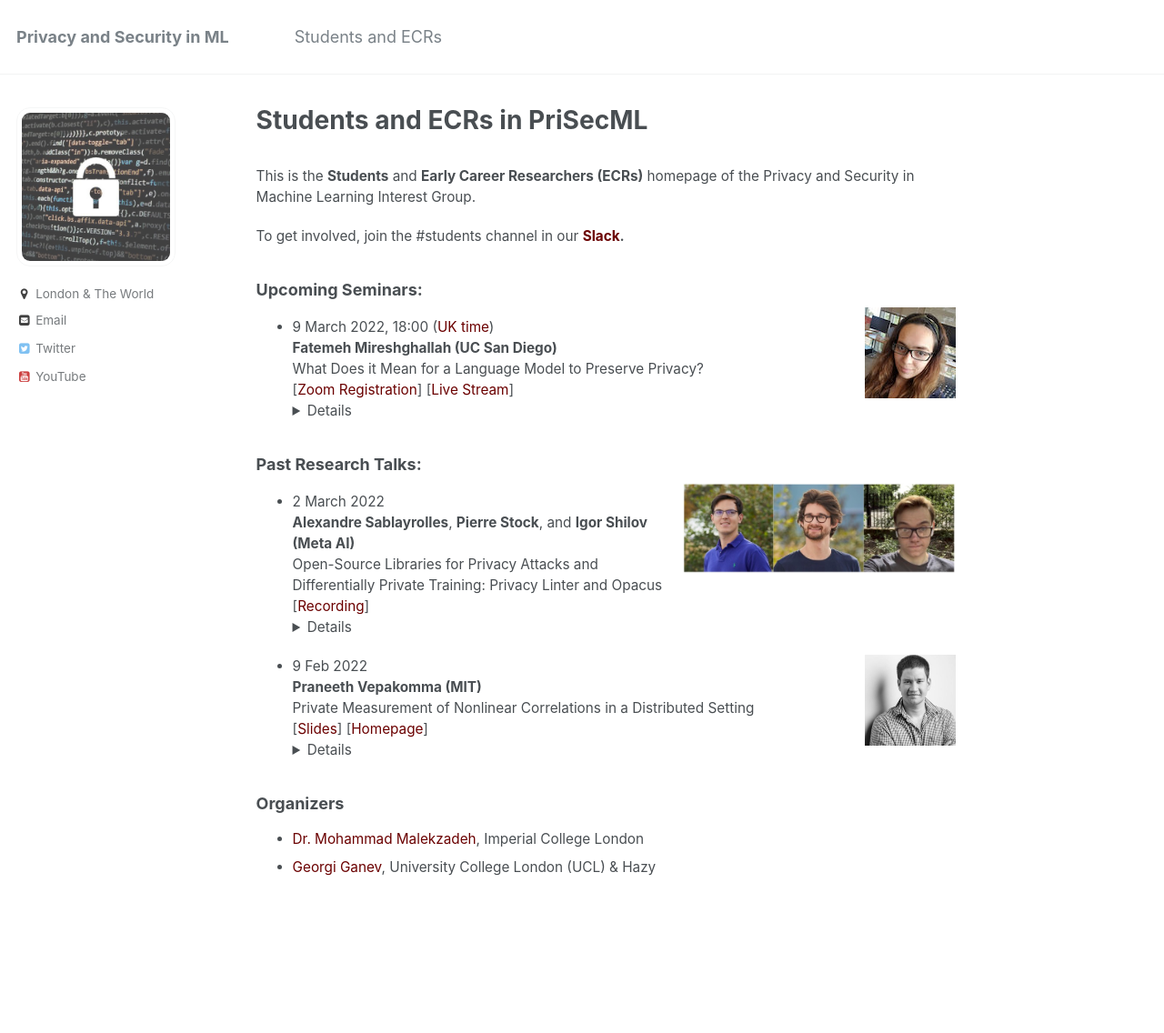
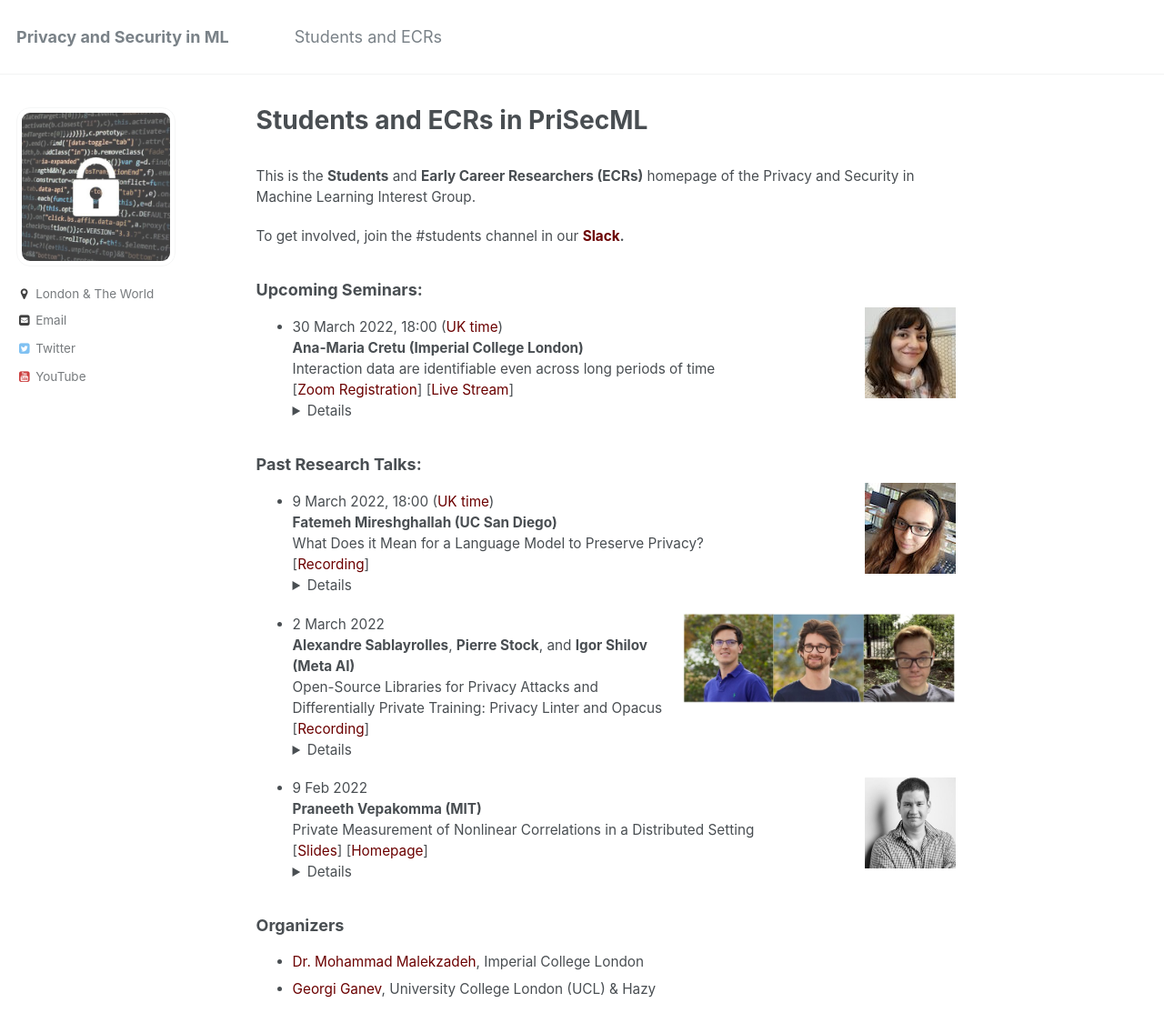
Before and after one commit to prisec-ml/prisec-ml.github.io, a Jekyll site: the page built from _pages/students.md, in a window 1280 px wide and 1145 px high. Shown: the top 1136 px of the window at 91% size. Built offline with Jekyll 4.4.1, drawn with Linux system fonts in a browser that asks for light colours.

Commit message:
update students

```diff
--- a/_pages/students.md
+++ b/_pages/students.md
@@ -13,12 +13,12 @@ To get involved, join the #students channel in our **[Slack](https://join.slack.
 
 ### Upcoming Seminars:
 
-<img src="../images/fatemeh.jpg" style="float:right;width:100px;height:100px;margin-top:00px">
-- 9 March 2022, 18:00 ([UK time](https://www.timeanddate.com/worldclock/fixedtime.html?msg=Seminar&iso=20220309T18&p1=136))
-**Fatemeh Mireshghallah (UC San Diego)**
-What Does it Mean for a Language Model to Preserve Privacy?
-[[Zoom Registration](https://ucl.zoom.us/meeting/register/tJUpdOGvrzgiHdc3Drg4n52HjrY9gCdWhZvn)] [[Live Stream](https://youtu.be/SLMCWfJVe7M)]<details><br>**Abstract:** Natural language reflects our private lives and identities, making its privacy concerns as broad as those of real life. Language models lack the ability to understand the context and sensitivity of text, and tend to memorize phrases present in their training sets. In this talk, we first discuss the potential risks of language models, and then focus on what is required for a language model to be considered privacy preserving, and what the challenges are in making it happen. Then we discuss the mismatch between the narrow assumptions made by popular data protection techniques (data sanitization and differential privacy), and the broadness of natural language and of privacy as a social norm. Finally, we see other alternatives and have a discussion on what the possible paths forward are.<br>
-<br>**Bio:** [https://cseweb.ucsd.edu/~fmireshg/](https://cseweb.ucsd.edu/~fmireshg/)<br></details>
+<img src="../images/ana-maria.jpg" style="float:right;width:100px;height:100px;margin-top:00px">
+- 30 March 2022, 18:00 ([UK time](https://www.timeanddate.com/worldclock/fixedtime.html?msg=Seminar&iso=20220330T18&p1=136))
+**Ana-Maria Cretu (Imperial College London)**
+Interaction data are identifiable even across long periods of time
+[[Zoom Registration](https://ucl.zoom.us/meeting/register/tJMsc-murT8sHtTxQsrfVUM5ELkcbUsjLT8I)] [[Live Stream](https://youtu.be/pDHF4w2FZqA)]<details><br>**Abstract:** Fine-grained records of people’s interactions, both offline and online, are collected at large scale. These data contain sensitive information about whom we meet, talk to, and when. We demonstrate here how people’s interaction behavior is stable over long periods of time and can be used to identify individuals in anonymous datasets. Our attack learns the profile of an individual using geometric deep learning and triplet loss optimization. In a mobile phone metadata dataset of more than 40k people, it correctly identifies 52% of individuals based on their 2-hop interaction graph. We further show that the profiles learned by our method are stable over time and that 24% of people are still identifiable after 20 weeks. Our results suggest that people with well-balanced interaction graphs are more identifiable. Applying our attack to Bluetooth close-proximity networks, we show that even 1-hop interaction graphs are enough to identify people more than 26% of the time. Our results provide strong evidence that disconnected and even re-pseudonymized interaction data can be linked together making them personal data under the European Union’s General Data Protection Regulation.<br>
+<br>**Bio:** [https://ana-mariacretu.github.io/](https://ana-mariacretu.github.io/)<br></details>
 
 
 <!-- ### Past Seminars: -->
@@ -26,6 +26,13 @@ What Does it Mean for a Language Model to Preserve Privacy?
 <!-- ### Upcoming Research Talks: -->
 
 ### Past Research Talks:
+<img src="../images/fatemeh.jpg" style="float:right;width:100px;height:100px;margin-top:00px">
+- 9 March 2022, 18:00 ([UK time](https://www.timeanddate.com/worldclock/fixedtime.html?msg=Seminar&iso=20220309T18&p1=136))
+**Fatemeh Mireshghallah (UC San Diego)**
+What Does it Mean for a Language Model to Preserve Privacy?
+[[Recording](https://ucl.zoom.us/rec/share/aiPoUa5CjeXTdoIe91wGwLoY8EJS1mdw2cv9M2kttluNHhjthH9JqUadr_AwmTjt.7xWpjQlOLc76yqey?startTime=1646849305000 (Passcode: Z*13PSq*))] <details><br>**Abstract:** Natural language reflects our private lives and identities, making its privacy concerns as broad as those of real life. Language models lack the ability to understand the context and sensitivity of text, and tend to memorize phrases present in their training sets. In this talk, we first discuss the potential risks of language models, and then focus on what is required for a language model to be considered privacy preserving, and what the challenges are in making it happen. Then we discuss the mismatch between the narrow assumptions made by popular data protection techniques (data sanitization and differential privacy), and the broadness of natural language and of privacy as a social norm. Finally, we see other alternatives and have a discussion on what the possible paths forward are.<br>
+<br>**Bio:** [https://cseweb.ucsd.edu/~fmireshg/](https://cseweb.ucsd.edu/~fmireshg/)<br></details>
+
 <img src="../images/meta_ai_3.jpg" style="float:right;width:300px;height:100px;margin-top:00px">
 - 2 March 2022
 **Alexandre Sablayrolles**, **Pierre Stock**, and **Igor Shilov**
```
Also changed, not shown: images/ana-maria.jpg (added).
